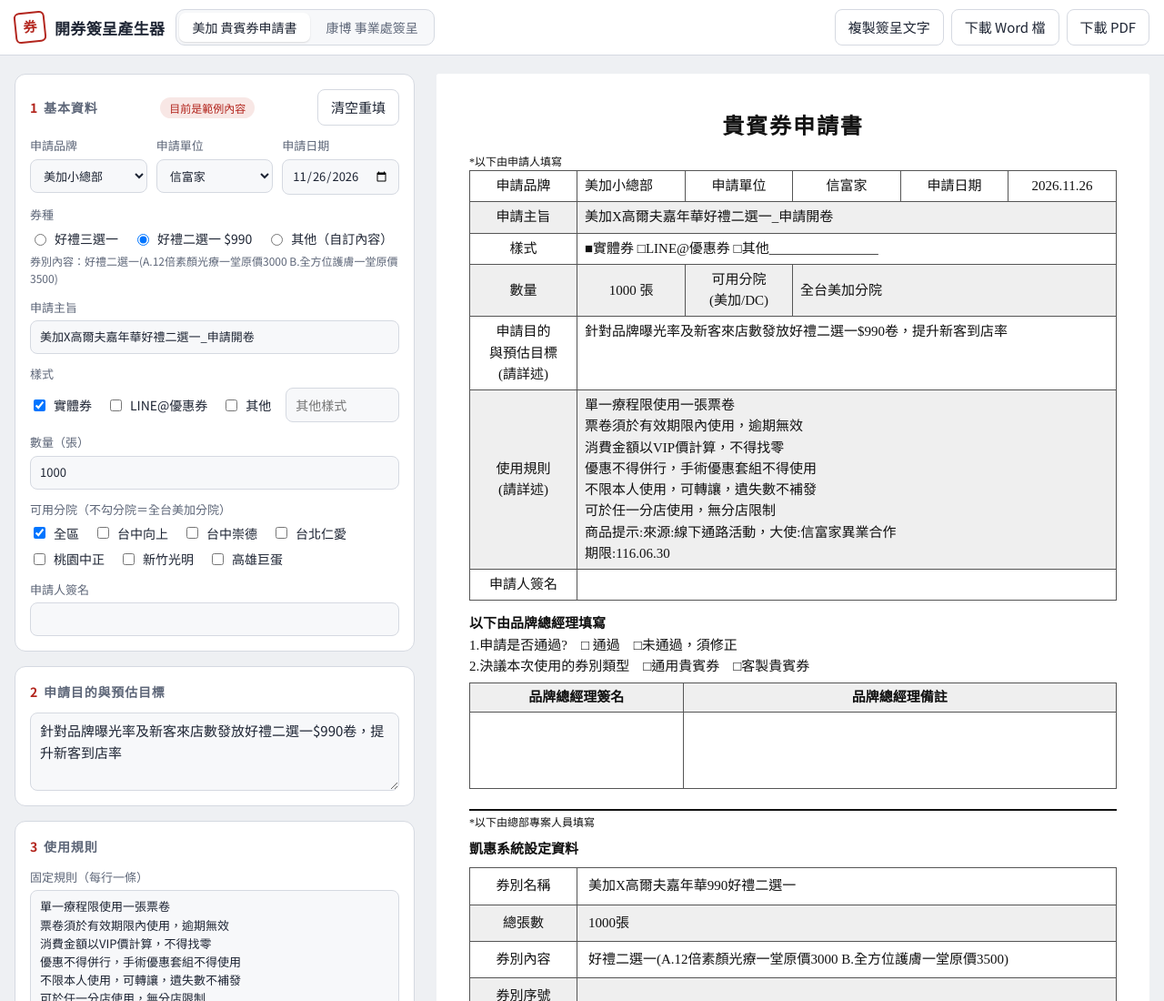
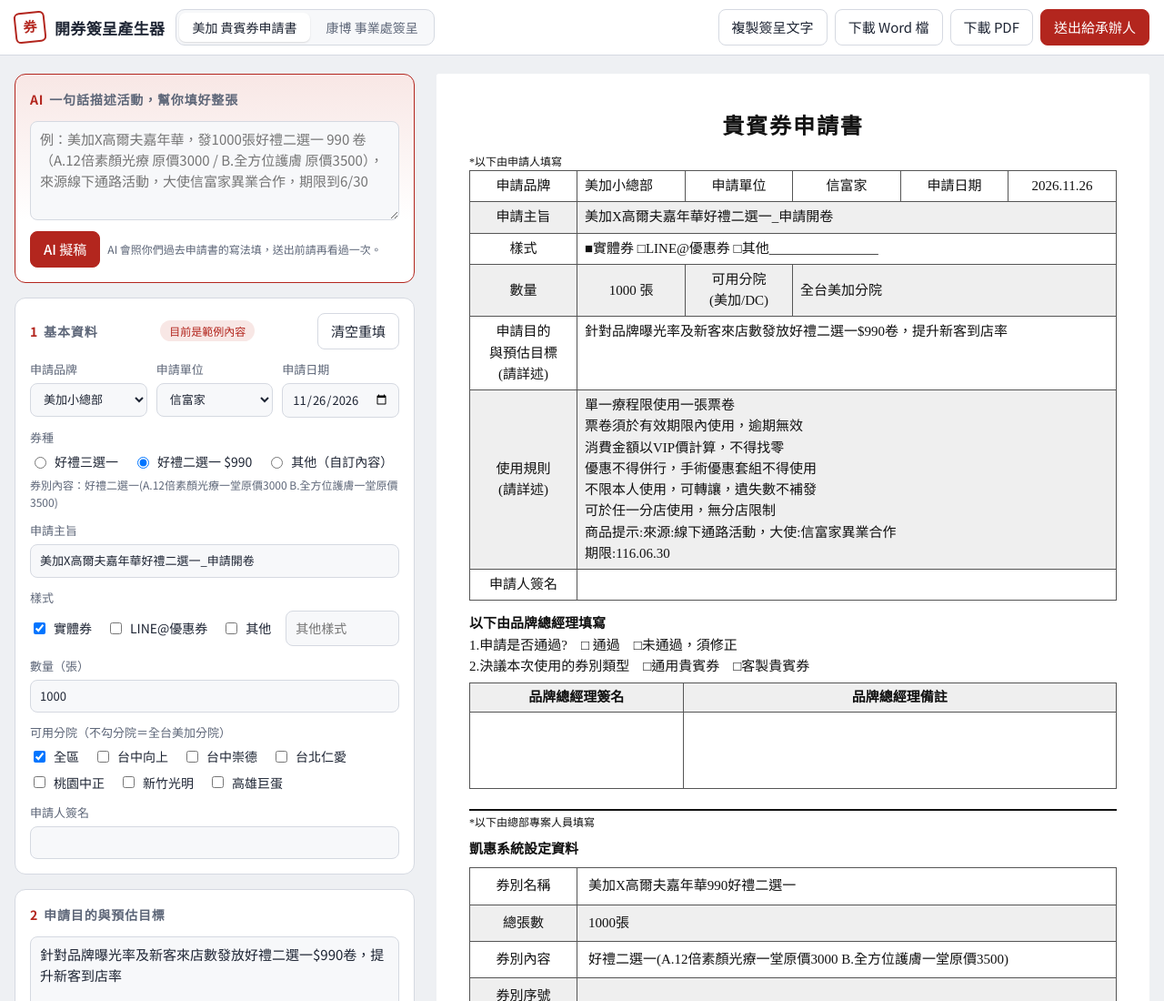
Before and after one commit to ss965315/voucher-form, a plain HTML site: page index.html in a window 1280 px wide. Shown: the top 1100 px of the page at 91% size. Drawn offline with nearby package versions, Linux system fonts and the light colour scheme.

Commit message:
Update index.html

```diff
--- a/index.html
+++ b/index.html
@@ -397,7 +397,7 @@ async function copyText(txt, okMsg){
 }
 // ===== 設定：把 Google Apps Script 部署後的網址貼在這裡 =====
 const CONFIG = {
-  scriptUrl: "",      // 例："https://script.google.com/macros/s/XXXX/exec"
+  scriptUrl: "https://script.google.com/macros/s/AKfycbwWACfagUhTp-S23UDTyLhDGq8-gXGn6d3dSZOAIof8ySYc2r52VWzyFN-qLejPg4qpTQ/exec",      // 例："https://script.google.com/macros/s/XXXX/exec"
   enableAI: true      // Apps Script 有設定 ANTHROPIC_API_KEY 才會真的啟用
 };
 async function callScript(payload, signal){
@@ -425,7 +425,7 @@ async function saveFile(name, blob){
   toast("已下載 "+name);
 }
 const safeName = s => s.replace(/[\\/:*?"<>|\n]/g,"").slice(0,60);
-const AI_ERR = {cancelled:"已停止。",not_granted:"你沒有允許這個頁面使用 AI，可以直接手動填表。",sampling_disabled:"這個帳號不能使用 AI，請直接手動填表。",rate_limited:"AI 使用太頻繁，請稍後再試。",invalid_json:"AI 回覆格式不對，請再按一次「AI 擬稿」。",refused:"AI 無法處理這段描述，請換個說法。"};
+const AI_ERR = {cancelled:"已停止。",not_granted:"AI 擬稿還沒啟用（承辦人尚未設定金鑰），請先手動填表。",sampling_disabled:"這個帳號不能使用 AI，請直接手動填表。",rate_limited:"AI 使用太頻繁，請稍後再試。",invalid_json:"AI 回覆格式不對，請再按一次「AI 擬稿」。",refused:"AI 無法處理這段描述，請換個說法。"};
 function runAI({go, stop, out, briefEl, emptyMsg, prompt, apply}){
   let ctl=null, locked=false;
   $(stop).onclick=()=>ctl?.abort();
```
